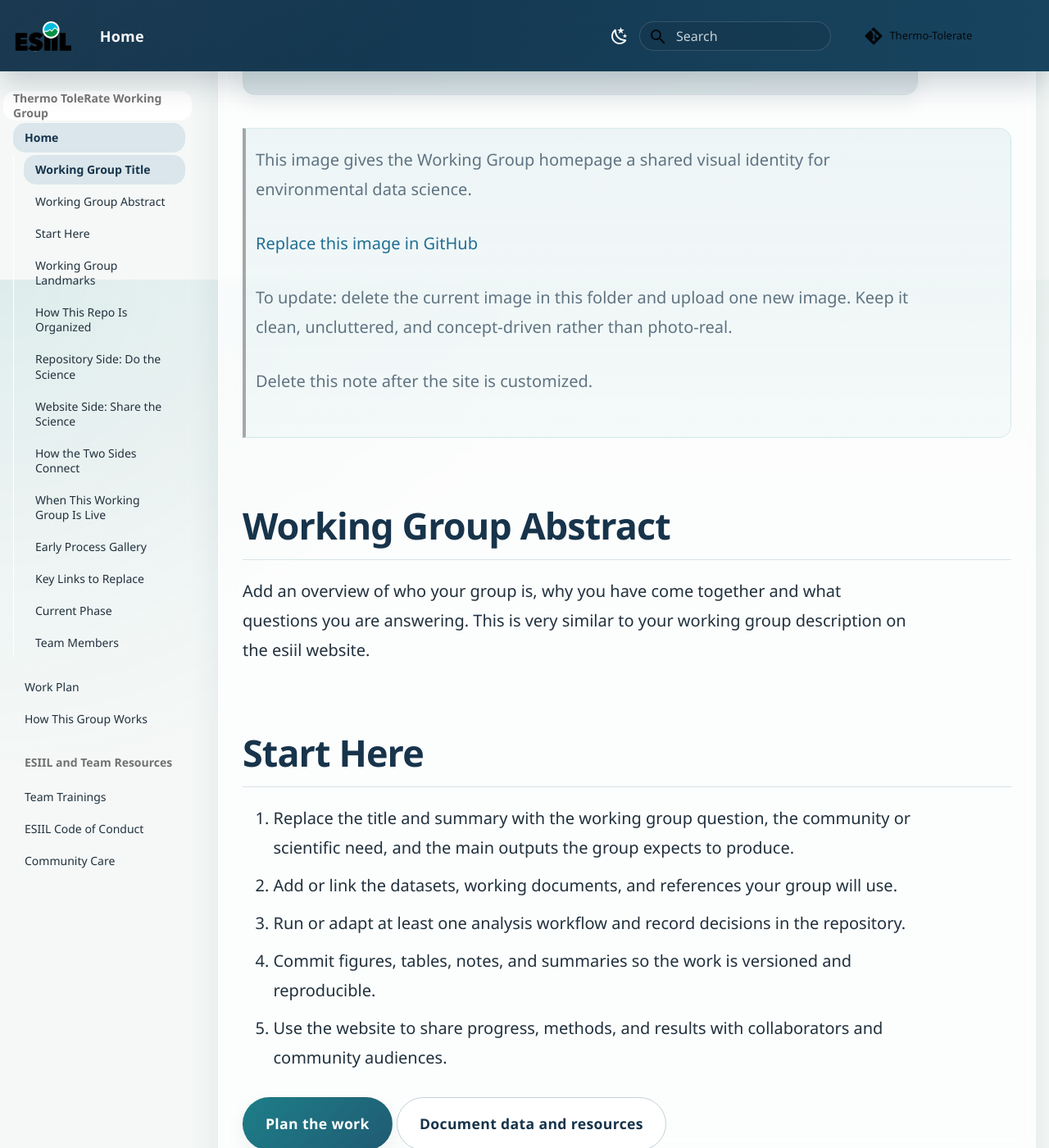
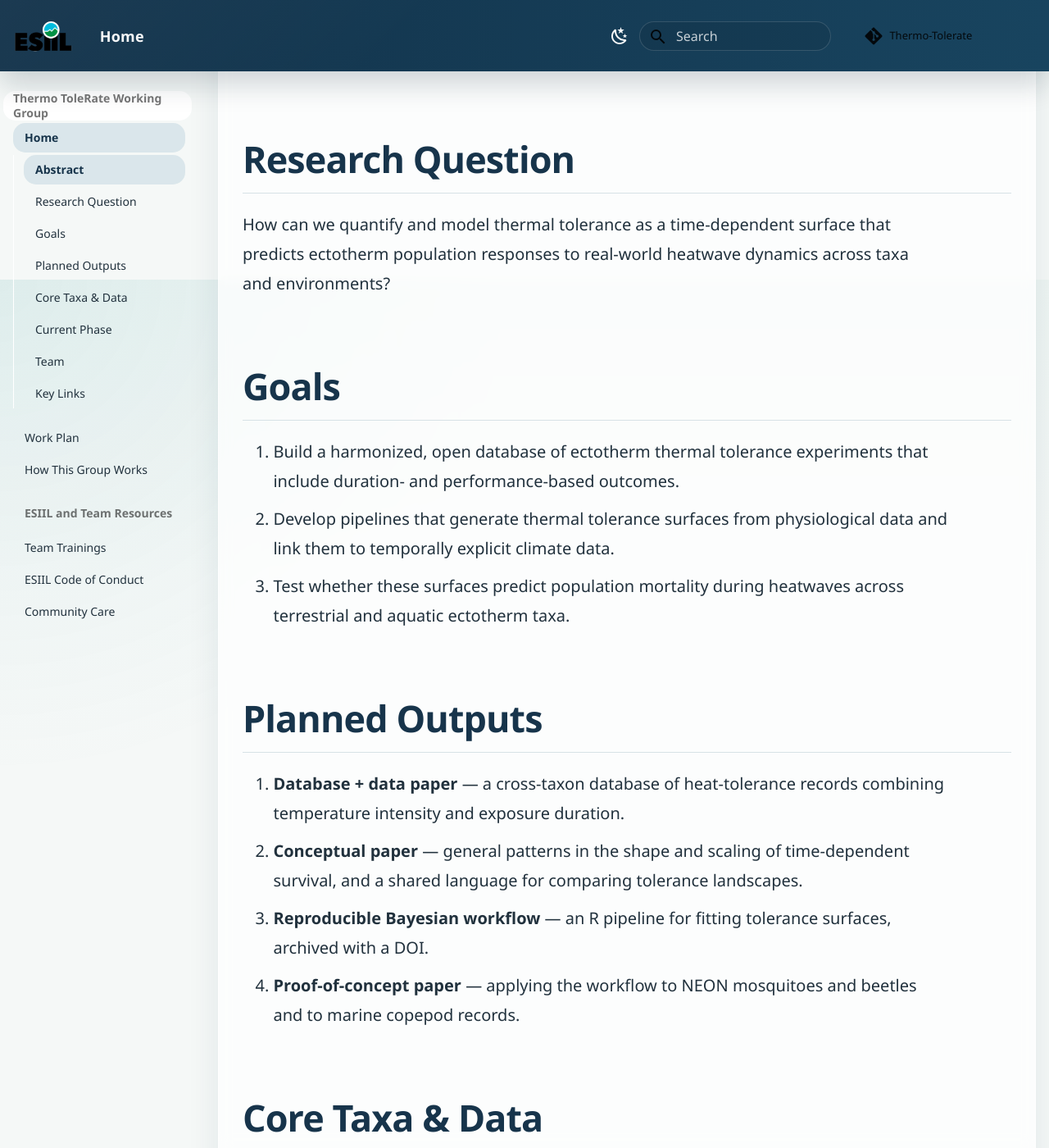
Before and after one commit to CU-ESIIL/Thermo-Tolerate, an MkDocs documentation site: the page built from docs/index.md, in a window 1280 px wide and 1400 px high, scrolled down 1059 px. Shown: the whole window at 82% size. Built offline with MkDocs 1.6.1 and Material for MkDocs 9.7.7, drawn with Linux system fonts in a browser that asks for light colours; comment, search, counter and statistics services are not loaded; some of the changed text lies outside the part shown.

Commit message:
Update index.md
First draft

```diff
--- a/docs/index.md
+++ b/docs/index.md
@@ -1,136 +1,77 @@
-# Home
+# Thermo ToleRate
 
-## Working Group Title
+**Redefining ectotherm thermal tolerance in a variable climate using big data**
 
-Working Group Title
+An ESIIL Working Group building a time-dependent framework for ectotherm thermal
+tolerance — one that accounts for both *how hot* it gets and *how long* the heat lasts.
 
-This working group runs as a single system: a GitHub repository where environmental data science is organized, analyzed, and versioned, and a public website where results are explained and shared with the community.
+- **Repository** (where the science happens — data, code, workflows, outputs): [add link]
+- **Website** (where the science is shared): this site
 
-As the working group progresses, the repository becomes the reproducible record of the science, and the website becomes the public report.
+## Abstract
 
-[Edit this homepage in GitHub](https://github.com/CU-ESIIL/Working_group_OASIS/edit/main/docs/index.md){ .md-button .md-button--secondary }
-[Open the GitHub repository](https://github.com/CU-ESIIL/Working_group_OASIS){ .md-button }
+Thermal tolerance determines how ectothermic animals survive climate extremes, but
+traditional metrics like critical thermal maximum (CTmax) and lethal temperature (LT50)
+ignore that tolerance depends on both the *intensity* and *duration* of heat exposure.
+This working group redefines thermal tolerance as a time-dependent surface that integrates
+temperature and exposure time, linking experimental physiology with real-world climate
+variability.
 
-![Placeholder image for the homepage overview][slot-hero]{ .homepage-hero }
+We will (1) assemble a harmonized, open database of thermal tolerance experiments with
+duration- and performance-based outcomes, (2) develop Bayesian hierarchical models to
+estimate continuous tolerance surfaces and compare them across taxa, and (3) simulate
+expected survival under realistic climate records (ERA5-Land, OISST) and test predictions
+against observed abundance in NEON terrestrial insects and marine copepods.
 
---8<-- "_generated/slot_notes/hero.md"
+## Research Question
 
-## Working Group Abstract
+How can we quantify and model thermal tolerance as a time-dependent surface that predicts
+ectotherm population responses to real-world heatwave dynamics across taxa and environments?
 
-Add an overview of who your group is, why you have come together and what questions you are answering. This is very similar to your working group description on the esiil website.
+## Goals
 
-## Start Here
+1. Build a harmonized, open database of ectotherm thermal tolerance experiments that
+   include duration- and performance-based outcomes.
+2. Develop pipelines that generate thermal tolerance surfaces from physiological data and
+   link them to temporally explicit climate data.
+3. Test whether these surfaces predict population mortality during heatwaves across
+   terrestrial and aquatic ectotherm taxa.
 
-1. Replace the title and summary with the working group question, the community or scientific need, and the main outputs the group expects to produce.
-2. Add or link the datasets, working documents, and references your group will use.
-3. Run or adapt at least one analysis workflow and record decisions in the repository.
-4. Commit figures, tables, notes, and summaries so the work is versioned and reproducible.
-5. Use the website to share progress, methods, and results with collaborators and community audiences.
+## Planned Outputs
 
-[Plan the work](work-plan.md){ .md-button }
-[Document data and resources](how-this-group-works.md#data){ .md-button .md-button--secondary }
-[Set community expectations](community-care.md){ .md-button .md-button--secondary }
+1. **Database + data paper** — a cross-taxon database of heat-tolerance records combining
+   temperature intensity and exposure duration.
+2. **Conceptual paper** — general patterns in the shape and scaling of time-dependent
+   survival, and a shared language for comparing tolerance landscapes.
+3. **Reproducible Bayesian workflow** — an R pipeline for fitting tolerance surfaces,
+   archived with a DOI.
+4. **Proof-of-concept paper** — applying the workflow to NEON mosquitoes and beetles and
+   to marine copepod records.
 
-## Working Group Landmarks
+## Core Taxa & Data
 
-Use these lightweight labels to connect work sessions, meeting notes, and homepage edits:
-
-WG-A People and roles; WG-B Question and scope; WG-C Data and access; WG-D Methods and workflows; WG-E Results and synthesis; WG-F Outputs and handoff.
-
-[Use the landmark guide](instructions/working-group-landmarks.md){ .md-button .md-button--secondary }
-
-## How This Repo Is Organized
-
-The repository has two connected layers. Top-level files configure the project and its automation. The `docs/` folder contains the website content. `mkdocs.yml` tells MkDocs how to turn that content into the public site. Analysis folders hold the working scientific materials that generate the results shown on the website.
-
-| Part of the repo | What it does | What usually belongs there |
-| --- | --- | --- |
-| Top-level files and folders | Configure the project and keep shared repository guidance in one place | `README.md`, `LICENSE`, workflows, containers, templates, environment setup, and repo-wide metadata |
-| `docs/` | Stores the source content for the public website | Homepage text, summaries, methods, community-facing documentation, and website assets |
-| `mkdocs.yml` | Controls how the site is rendered | Navigation, theme settings, plugins, and GitHub edit links |
-| Working folders | Hold the science-in-progress | Data references, notebooks, scripts, workflows, figures, outputs, and reproducibility materials |
-
-## Repository Side: Do the Science
-
-![Placeholder image for the repository side of the workflow][slot-repository-side]{ .slot-button-image }
-
---8<-- "_generated/slot_notes/repository-side.md"
-
-Related landmarks: WG-C Data and access; WG-D Methods and workflows.
-
-The repository is the working record of the group: it tracks what changed, why it changed, and how results were produced.
-
-- Data sources and metadata
-- Notebooks and scripts
-- Workflows and reproducible analysis
-- Meeting notes and decisions
-- Figures, tables, and other outputs
-
-## Website Side: Share the Science
-
-![Placeholder image for the website side of the workflow][slot-website-side]{ .slot-button-image }
-
---8<-- "_generated/slot_notes/website-side.md"
-
-Related landmarks: WG-E Results and synthesis; WG-F Outputs and handoff.
-
-The website turns the working group record into a readable public report.
-
-- Plain-language summaries
-- Methods documentation
-- Figures, maps, and visualizations
-- Meeting outputs and synthesis products
-- Manuscripts, reports, or educational materials
-
-## How the Two Sides Connect
-
-The repository and website are not separate products. When the group updates data, analysis code, figures, or written summaries in GitHub, those changes can be rendered through the website. Commits are the bridge between doing the science and sharing the science.
-
-## When This Working Group Is Live
-
-A working group is live when:
-
-- The research question is stated
-- Data sources are linked or documented
-- At least one analysis or workflow is runnable
-- Outputs are committed to the repository
-- The website explains what the group is doing and why it matters
-
-For guidance on turning this scaffold into a public scientific record, see the [Public-Facing Site Guide](public-facing-site-guide.md).
-
-## Early Process Gallery
-
-Use this section to show how the working group gets started without manually editing image links one by one.
-
---8<-- "_generated/galleries/root/start-here/index.md"
-
-## Key Links to Replace
-
-Use this section for the links your group will actually maintain. Replace each placeholder with the working document, repository resource, dataset hub, or output page that your collaborators should use.
-
-- Main Working Document: [link]
-- GitHub Repository: [link]
-- Data / Resources: [link]
-- Outputs / Dashboard: [link]
+- **Mosquitoes & beetles** — NEON pitfall and CO₂-trap abundance, forced with hourly
+  ERA5-Land temperature.
+- **Copepods** — Helgoland Roads and Western Channel Observatory time series, forced with
+  daily OISST.
+- **Tolerance compilations** — GlobTherm, ThermoFresh, Rezende (2014), plus standardized
+  records from individual studies.
 
 ## Current Phase
 
-Working Phase: Preparing for Meeting 1
-(Replace this line with the phase your group is actually in, such as working asynchronously, preparing outputs, or revising a manuscript.)
+Pre-meeting coordination (Mar–May 2026): establishing communication, compiling datasets,
+and building metadata templates ahead of **Meeting 1 (Boulder, June 2026)**.
 
-## Team Members
+## Team
 
-Replace this table with names, roles, institutions, and responsibilities so new collaborators know who is doing what.
+| Name | Role | Institution |
+| --- | --- | --- |
+| Kelsey Lyberger | Project Leader | Arizona State University |
+| _Add collaborator_ | | |
 
-Related landmark: WG-A People and roles.
+## Key Links
 
-![Placeholder image representing collaboration and group identity][slot-group-photo]{ .section-image }
-
---8<-- "_generated/slot_notes/group-photo.md"
-
-| Name | Role | Institution | Responsibilities |
-| --- | --- | --- | --- |
-| Name | Role | Institution | Responsibilities |
-| Name | Role | Institution | Responsibilities |
-
---8<-- "_generated/image_slots.md"
+- Main working document: [link]
+- GitHub repository: [link]
+- Data / resources: [link]
+- Outputs / dashboard: [link]
```
